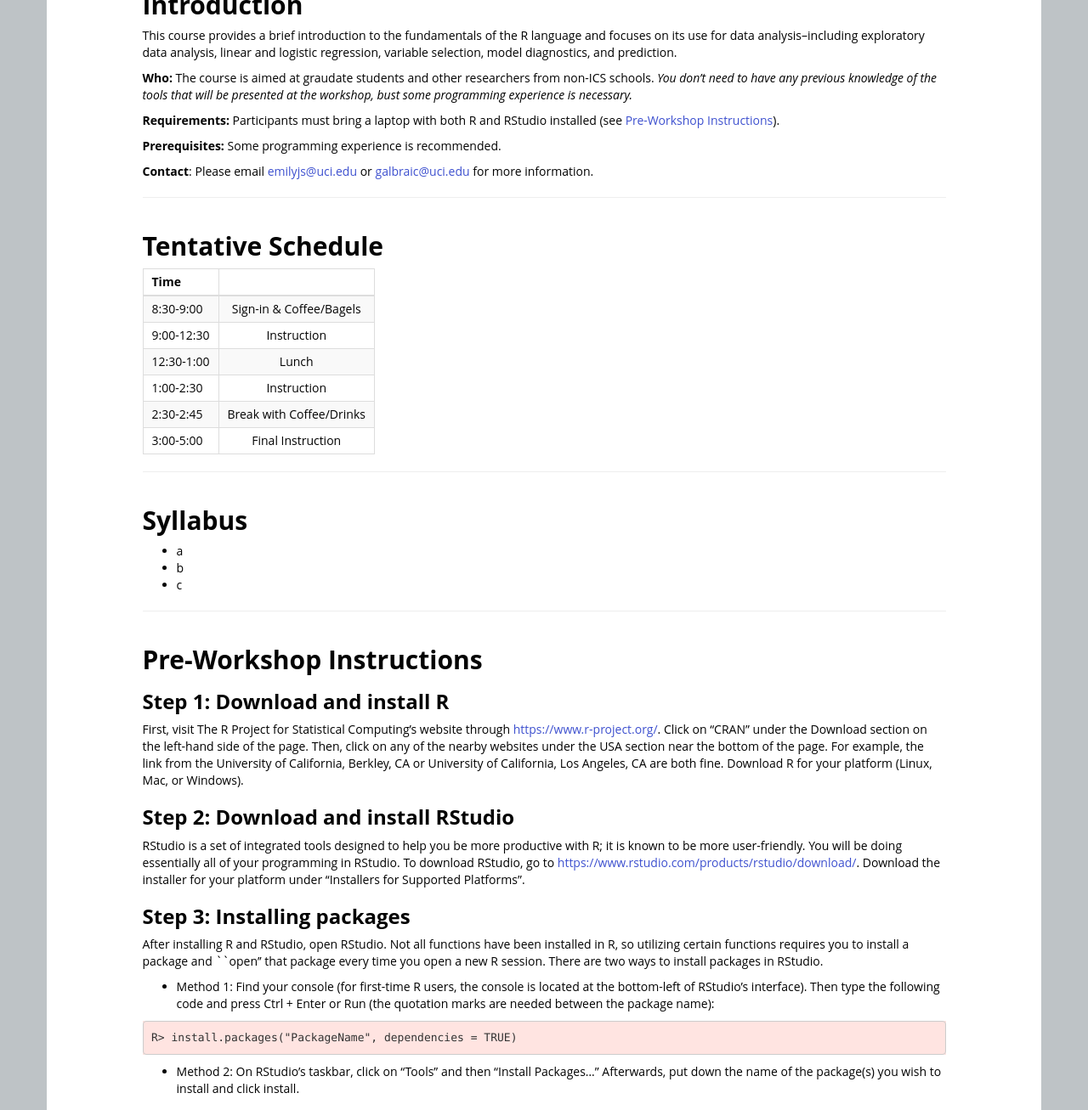
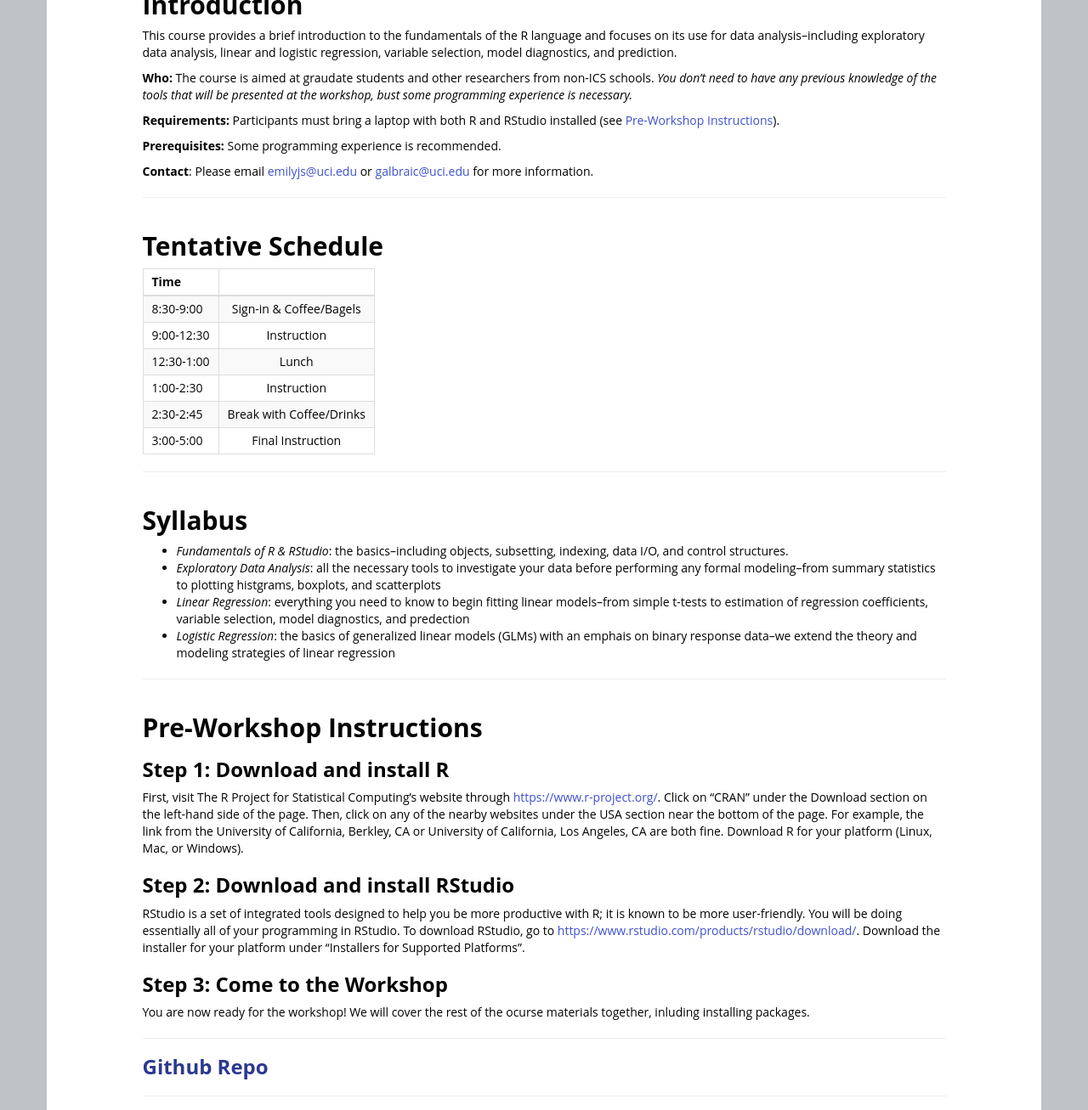
Before and after one commit to UCIDataScienceInitiative/UCIDataScienceInitiative.github.io, a Jekyll site: the page built from Workshops/IDA-with-R.md, in a window 1280 px wide and 1400 px high, scrolled down 505 px, cut to the strip 0-1307 px from the top of the window. Shown: the whole strip at 85% size. Built offline with Jekyll 4.4.1, drawn with Linux system fonts in a browser that asks for light colours.

Commit message:
added syllabus

````diff
--- a/Workshops/IDA-with-R.md
+++ b/Workshops/IDA-with-R.md
@@ -22,14 +22,14 @@ This course provides a brief introduction to the fundamentals of the R language
 
 **Contact**: Please email [emilyjs@uci.edu](mailto:emilyjs@uci.edu) or [galbraic@uci.edu](mailto:galbraic@uci.edu) for more information.
 
+
 * * *
-
 
 
 ## <a name="Schedule"></a>Tentative Schedule
 
-| 	Time	    |           	|
-| ------------- |:-------------:|
+| 	   Time	    |           				|
+| ------------- | :-------------:			|
 | 	8:30-9:00  	| Sign-in & Coffee/Bagels	|
 | 	9:00-12:30 	| Instruction 				|
 | 	12:30-1:00 	| Lunch						|
@@ -37,15 +37,17 @@ This course provides a brief introduction to the fundamentals of the R language
 | 	2:30-2:45	| Break	with Coffee/Drinks	|
 | 	3:00-5:00	| Final Instruction 		|
 
+
 * * *
-
 
 
 ## <a name="Syllabus"></a>Syllabus
 
-* a
-* b
-* c
+* *Fundamentals of R & RStudio*: the basics--including objects, subsetting, indexing, data I/O, and control structures.
+* *Exploratory Data Analysis*: all the necessary tools to investigate your data before performing any formal modeling--from summary statistics to plotting histgrams, boxplots, and scatterplots
+* *Linear Regression*: everything you need to know to begin fitting linear models--from simple t-tests to estimation of regression coefficients, variable selection, model diagnostics, and predection
+* *Logistic Regression*: the basics of generalized linear models (GLMs) with an emphais on binary response data--we extend the theory and modeling strategies of linear regression
+
 
 * * *
 
@@ -59,18 +61,19 @@ First, visit The R Project for Statistical Computing's website through <https://
 ### Step 2: Download and install RStudio
 RStudio is a set of integrated tools designed to help you be more productive with R; it is known to be more user-friendly. You will be doing essentially all of your programming in RStudio. To download RStudio, go to <https://www.rstudio.com/products/rstudio/download/>. Download the installer for your platform under "Installers for Supported Platforms".
 
-### Step 3: Installing packages
-After installing R and RStudio, open RStudio. Not all functions have been installed in R, so utilizing certain functions requires you to install a package and ``open'' that package every time you open a new R session. There are two ways to install packages in RStudio.
 
-* Method 1: Find your console (for first-time R users, the console is located at the bottom-left of RStudio's interface). Then type the following code and press Ctrl + Enter or Run (the quotation marks are needed between the package name):
+### Step 3: Come to the Workshop
+You are now ready for the workshop! We will cover the rest of the ocurse materials together, inluding installing packages.
 
-```
-R> install.packages("PackageName", dependencies = TRUE)
-```
 
-* Method 2: On RStudio's taskbar, click on "Tools" and then "Install Packages..." Afterwards, put down the name of the package(s) you wish to install and click install.
+* * *
+
 
 ### <a name="Repo" href="https://github.com/UCIDataScienceInitiative/IDA-with-R">Github Repo</a>
 
+
+* * *
+
+
 <!-- ### <a name="Registration"></a>Registration
 <script type="text/javascript" src="https://uci-oai.formstack.com/forms/js.php/intro_r041217"></script><noscript><a href="https://uci-oai.formstack.com/forms/intro_r041217" title="Online Form">Online Form - 4/13/17 - Intro to R</a></noscript> -->
````
